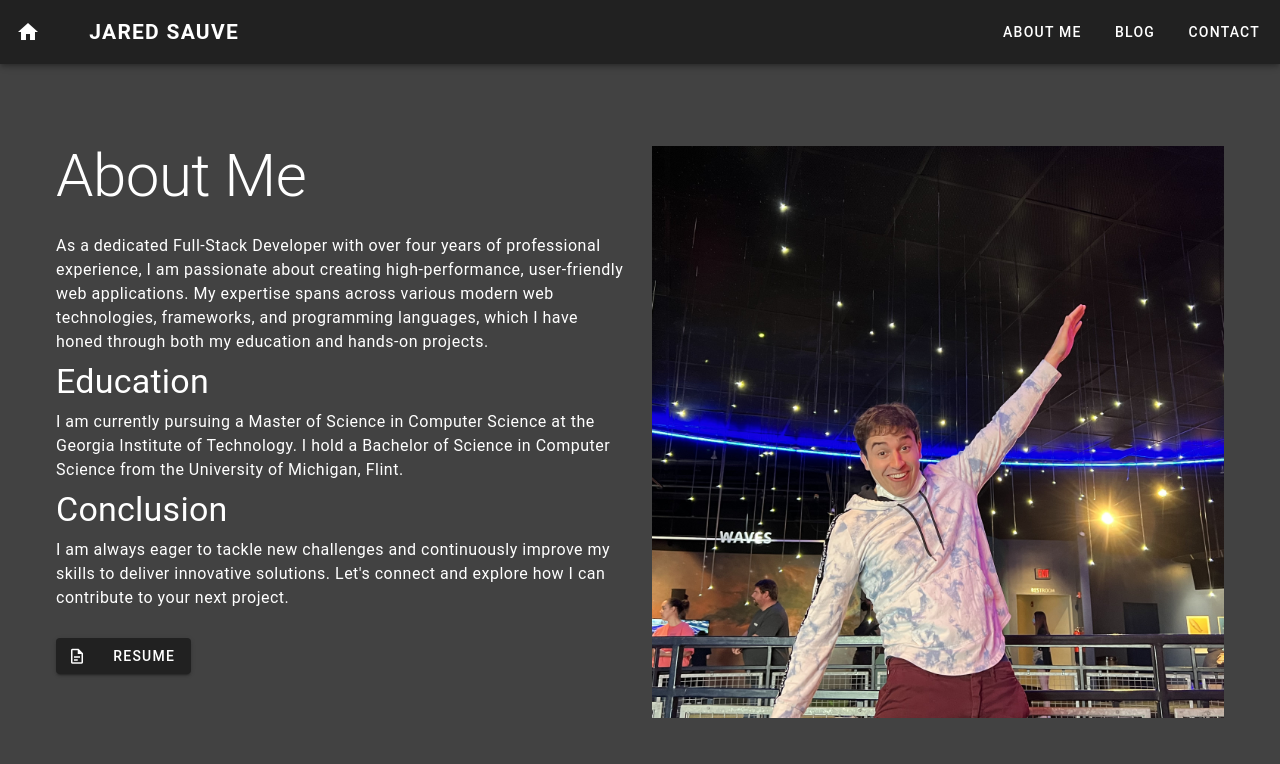
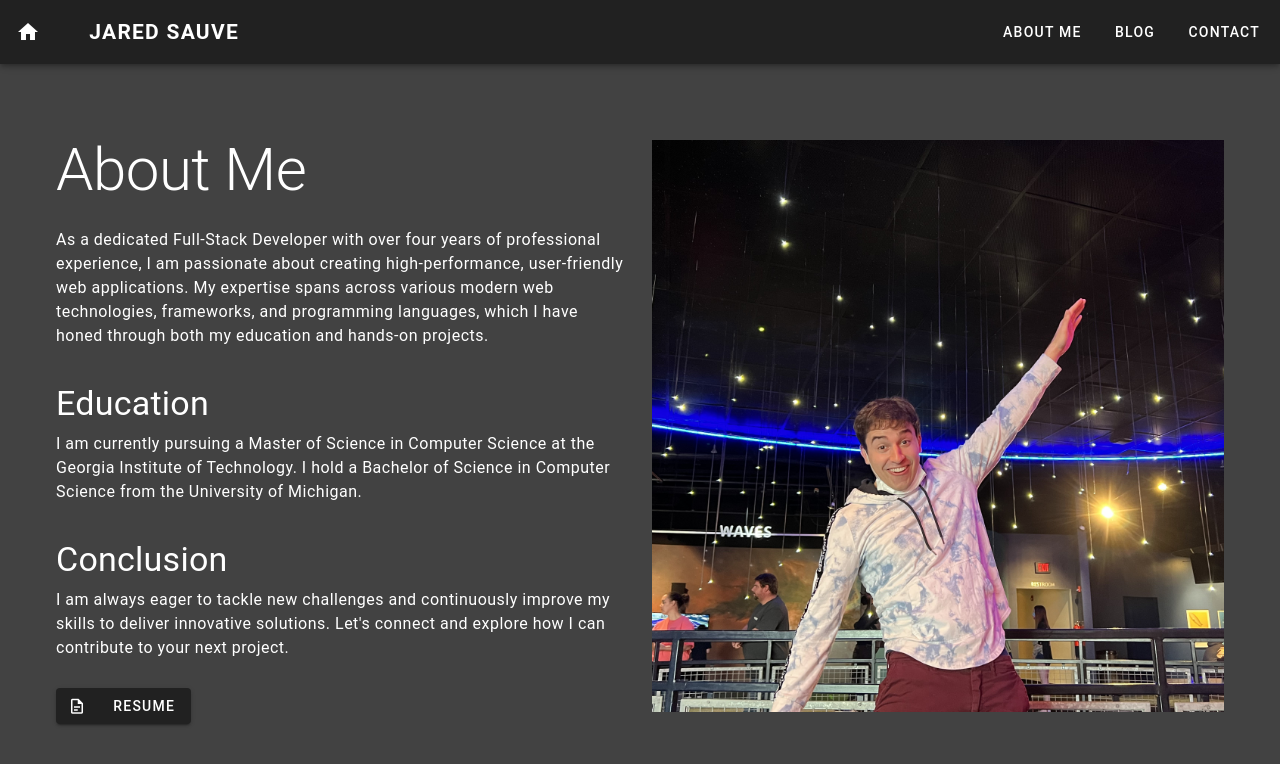
Before and after one commit to ixAtomic/jsauve-personal, a Vue app: page / in a window 1280 px wide. Both pictures are taken after a click on the button "ABOUT ME". Shown: the top 764 px of the page. Built offline with nearby package versions, Linux system fonts and the light colour scheme.

Commit message:
update to About Me

```diff
--- a/src/data/About.json
+++ b/src/data/About.json
@@ -1,5 +1,5 @@
 {
     "About": "As a dedicated Full-Stack Developer with over four years of professional experience, I am passionate about creating high-performance, user-friendly web applications. My expertise spans across various modern web technologies, frameworks, and programming languages, which I have honed through both my education and hands-on projects.",
-    "Education": "I am currently pursuing a Master of Science in Computer Science at the Georgia Institute of Technology. I hold a Bachelor of Science in Computer Science from the University of Michigan, Flint.",
+    "Education": "I am currently pursuing a Master of Science in Computer Science at the Georgia Institute of Technology. I hold a Bachelor of Science in Computer Science from the University of Michigan.",
     "FIN": "I am always eager to tackle new challenges and continuously improve my skills to deliver innovative solutions. Let's connect and explore how I can contribute to your next project."
 }
--- a/src/views/About.vue
+++ b/src/views/About.vue
@@ -4,9 +4,9 @@
       <v-col>
         <v-row dense class="flex-column">
           <v-col class="text-h2 pb-6">About Me</v-col>
-          <v-col class="text-body-1">{{ about.About }}</v-col>
+          <v-col class="text-body-1 pb-8">{{ about.About }}</v-col>
           <v-col class="text-h4">Education</v-col>
-          <v-col class="text-body-1">{{ about.Education }}</v-col>
+          <v-col class="text-body-1 pb-8">{{ about.Education }}</v-col>
           <v-col class="text-h4">Conclusion</v-col>
           <v-col class="text-body-1 pb-6">{{ about.FIN }}</v-col>
           <v-col cols="auto"
```
